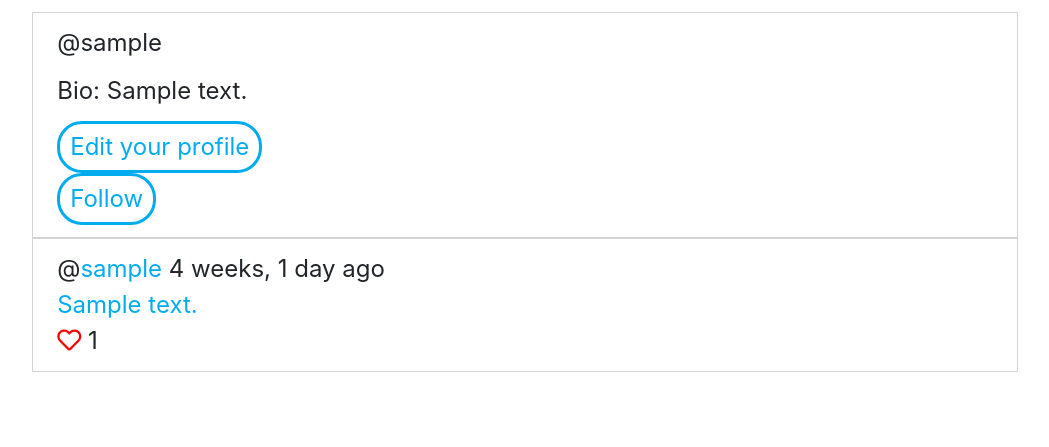
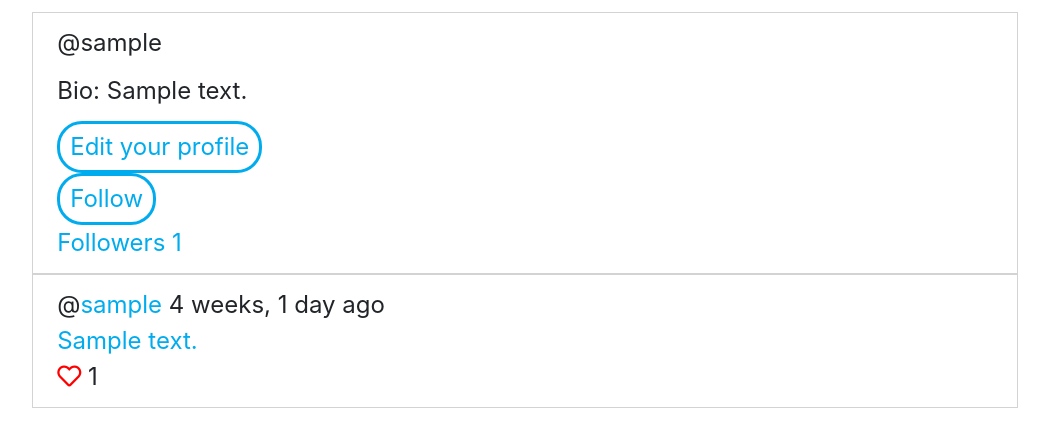
Before and after one commit to vBubbaa/django-twitter, a Django app: a page that uses twitter/users/templates/useroverview.html in a window 1280 px wide. Shown: the part 89-536 px from the top of the page, without its empty margins (115-1164 px from the left). Run offline with Django 3.2, Linux system fonts and the light colour scheme; tables that the repository leaves empty hold one stand-in row (values such as "Sample post"); some libraries are stand-ins or nearby versions.

Commit message:
Added follower count and made a follower page to show user followers.

```diff
--- a/twitter/users/models.py
+++ b/twitter/users/models.py
@@ -17,6 +17,7 @@ class CustomUser(AbstractUser):
             'username': self.username
         })
 
+# Follow model that keeps track of user follows
 class Follow(models.Model):
     following = models.ForeignKey(settings.AUTH_USER_MODEL, related_name='following',on_delete=models.CASCADE)
     follower = models.ForeignKey(settings.AUTH_USER_MODEL, related_name='follower',on_delete=models.CASCADE)
--- /dev/null
+++ b/twitter/users/static/css/userfollowers.css
@@ -0,0 +1,5 @@
+.user-box {
+  display: flex;
+  flex-direction: column;
+  border: 1px solid lightgray;
+}
--- a/twitter/users/templates/useroverview.html
+++ b/twitter/users/templates/useroverview.html
@@ -26,12 +26,20 @@
         {% else %}
           {% if request.user != userprofile %}
             {% if request.user|is_following:userprofile %}
-              <div class="btn-twitter follow" data-userid="{{ userprofile.pk }}"">Unfollow</div>
+              <div class="btn-twitter follow" id="follow" data-userid="{{ userprofile.pk }}"">Unfollow</div>
             {% else %}
-              <div class="btn-twitter follow" data-userid="{{ userprofile.pk }}"">Follow</div>
+              <div class="btn-twitter follow" id="follow" data-userid="{{ userprofile.pk }}"">Follow</div>
             {% endif %}
           {% endif %}
         {% endif %}
+        <div class="followers">
+          <a href="{% url 'userfollowers' userprofile.username %}" id="follower-id">
+            Followers {{ followers }}
+          </a>
+        </div>
+        <div class="following">
+
+        </div>
       </div>
       {% if tweets %}
         {% for tweet in tweets %}
@@ -88,6 +96,8 @@
   </script>
 
   <script type="text/javascript">
+    // Creates or removes follow object depending if request user
+    // is already following the overview user
     $('.follow').click(function() {
       var id = $(this).attr("data-userid");
       $.ajax({
@@ -99,12 +109,12 @@
 
         success: function(json) {
           if(json.delete == true) {
-            $(".follow").text("Unfollow")
-            console.log("unfollow")
+            $("#follow").text("Follow");
           } else {
-            $(".follow").text("Follow")
-            console.log("follow")
+            $("#follow").text("Unfollow");
           }
+          // Update the follower count after follow/unfollow action has occured in the backend
+          $("#follower-id").text("Followers " + json.newFollowerCount)
 
         }
       });
--- a/twitter/users/urls.py
+++ b/twitter/users/urls.py
@@ -4,6 +4,7 @@ from users import views
 urlpatterns = [
     path('signup/', views.signup, name='signup'),
     path('<username>/', views.useroverview, name='useroverview'),
+    path('<username>/userfollowers/', views.userfollowers, name='userfollowers'),
     path('<username>/profileupdate/', views.profileupdate, name='profileupdate'),
     path('follow/user', views.follow, name='follow'),
 ]
--- a/twitter/users/views.py
+++ b/twitter/users/views.py
@@ -51,12 +51,35 @@ def profileupdate(request, username):
     return render(request, 'userupdate.html', {'form': form})
 
 def useroverview(request, username):
+    # The profile of the user for the overview page
     userprofile = get_object_or_404(CustomUser, username=username)
+
+    # Grabs the number of followers the user has
+    followers = Follow.objects.filter(following=userprofile).count()
+    print(followers)
+
     tweets = userprofile.tweets.all()
-    return render(request, 'useroverview.html', {'userprofile': userprofile, 'tweets': tweets})
+    return render(
+        request,
+        'useroverview.html',
+        {
+            'userprofile': userprofile,
+            'tweets': tweets,
+            'followers': followers
+        }
+    )
+
+def userfollowers(request, username):
+    user = get_object_or_404(CustomUser, username=username)
+    followers = Follow.objects.filter(following=user).all()
+
+    return render(request, 'userfollowers.html', {'followers': followers, 'user': user})
+
 
 """
-
+- Endpoint hit via ajax when a user clicks the follow button
+- Checks if the user is already following, if they are not it makes a follow object
+- Else it deletes the follow object (unfollows)
 """
 @login_required
 def follow(request):
@@ -66,13 +89,14 @@ def follow(request):
         following = get_object_or_404(CustomUser, pk=userid)
         follower = request.user
 
-        # Check to see if the user already likes the tweet, if it does
-        # then we delete the preexisting like
+        # Check to see if the user already follows, if they do, remove the follow object
         if Follow.objects.filter(following=following, follower=follower).exists():
             Follow.objects.filter(following=following, follower=follower).delete()
+            # set the delete action to true so we can render that in the frontend
             res['delete'] = True
 
-        # If the like doesn't exist, then we create the like on the tweet
+        # If the user isnt following them already, create the follow object
+        # and set the delete action to false so we can render that in the frontend
         else:
             Follow.objects.create(
                 following=following,
@@ -80,6 +104,7 @@ def follow(request):
             )
             res['delete'] = False
 
+        # Return the count of followers after action happened to update frontend
+        res['newFollowerCount'] = Follow.objects.filter(following=following).count()
+
         return JsonResponse(res, content_type='application/json')
-
-    return render(request, 'newtweet.html')
```
Also changed, not shown: twitter/users/templates/userfollowers.html (added, +27 -0 lines).
